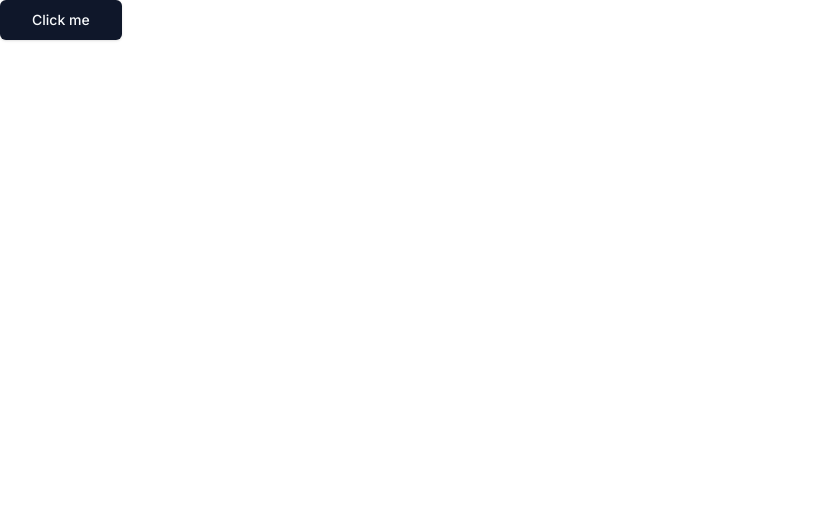
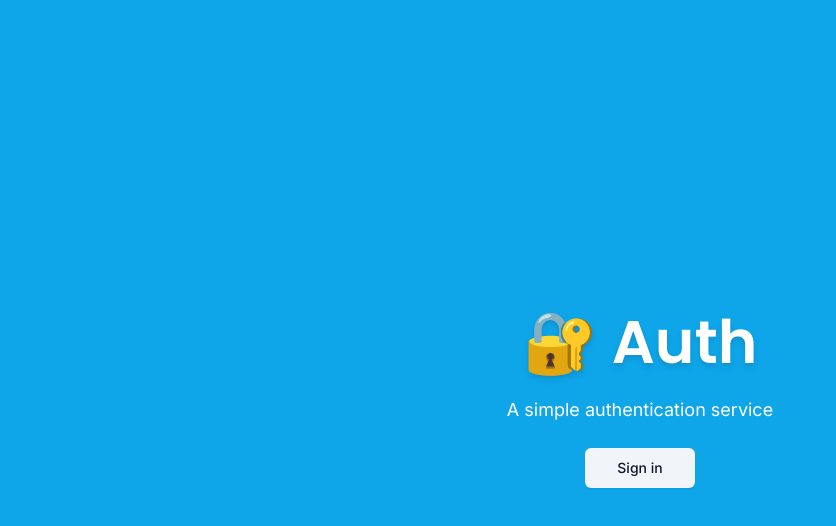
Before and after one commit to phidabezt/next-auth, a Next.js app: page / in a window 1280 px wide. Shown: the top 526 px of the page, without its empty margins (0-836 px from the left). Built offline with nearby package versions, Linux system fonts and the light colour scheme.

Commit message:
set up the layout

```diff
--- a/app/globals.css
+++ b/app/globals.css
@@ -1,6 +1,12 @@
 @tailwind base;
 @tailwind components;
 @tailwind utilities;
+
+html,
+body,
+:root {
+  height: 100%;
+}
 
 @layer base {
   :root {
--- a/app/page.tsx
+++ b/app/page.tsx
@@ -1,5 +1,34 @@
-import { Button } from "@/components/ui/button";
+import { Poppins } from "next/font/google"
+import { cn } from "@/lib/utils"
+import { Button } from "@/components/ui/button"
+import LoginButton from "@/components/auth/loginButton"
+
+const font = Poppins({
+  subsets: ["latin"],
+  weight: ["600"],
+})
 
 export default function Home() {
-  return <Button size="lg">Click me</Button>;
+  return (
+    <main className="flex h-full flex-col items-center justify-center bg-sky-500">
+      <div className="space-y-6 text-center">
+        <h1
+          className={cn(
+            "text-6xl font-semibold text-white drop-shadow-md",
+            font.className
+          )}
+        >
+          🔐 Auth
+        </h1>
+        <p className="text-white text-lg">A simple authentication service</p>
+        <div>
+          <LoginButton>
+            <Button variant="secondary" size="lg">
+              Sign in
+            </Button>
+          </LoginButton>
+        </div>
+      </div>
+    </main>
+  )
 }
--- /dev/null
+++ b/components/auth/LoginButton.tsx
@@ -0,0 +1,29 @@
+"use client"
+
+import { useRouter } from "next/navigation"
+
+interface LoginButtonProps {
+  children: React.ReactNode
+  mode?: "modal" | "redirect"
+  asChild?: boolean
+}
+
+const LoginButton = ({
+  children,
+  mode = "redirect",
+  asChild,
+}: LoginButtonProps) => {
+  const router = useRouter()
+
+  const onClick = () => {
+    router.push('/auth/login')
+  }
+
+  return (
+    <span onClick={onClick} className="cursor-pointer">
+      {children}
+    </span>
+  )
+}
+
+export default LoginButton
```
